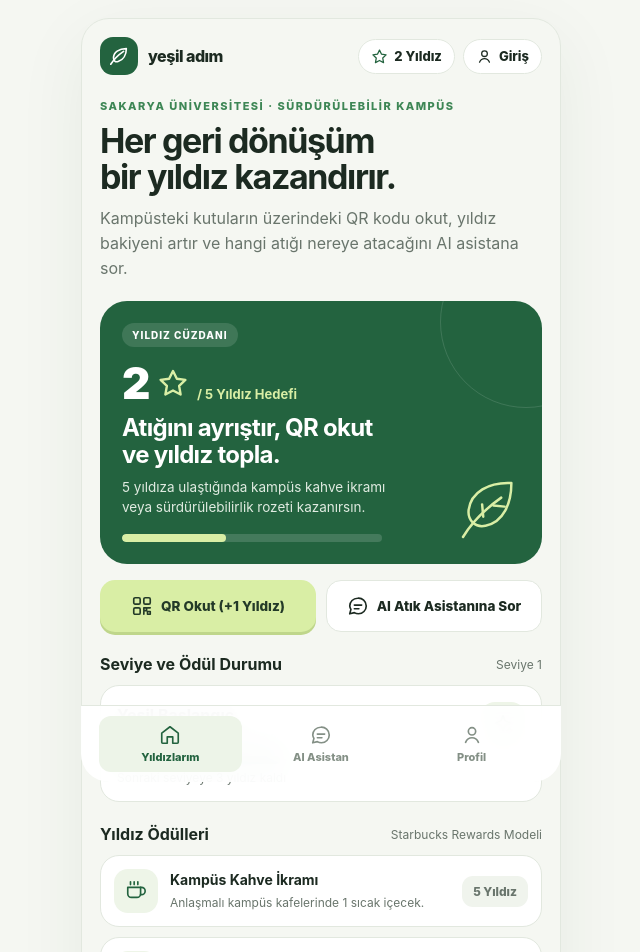
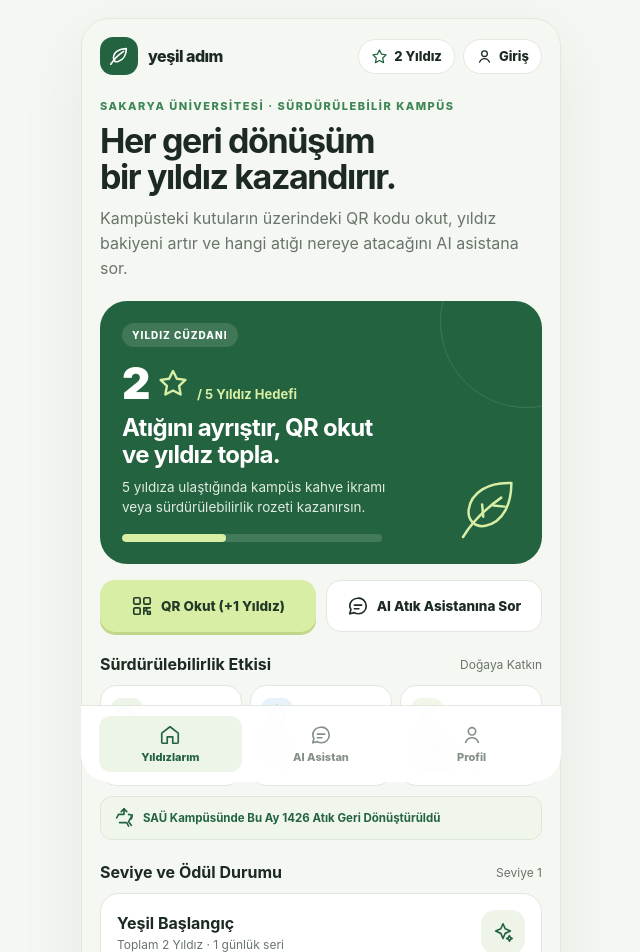
Before and after one commit to ensozdn/yesil-adim-, a React (Vite) app: page / in a window 1280 px wide. Shown: the top 952 px of the page, without its empty margins (319-959 px from the left). Built offline with nearby package versions, Linux system fonts and the light colour scheme.

Commit message:
Implement Task 1: Modular Sustainability and Eco Impact Metrics

```diff
--- a/src/App.tsx
+++ b/src/App.tsx
@@ -6,7 +6,9 @@ import type {
   ChatMessage
 } from './types';
 import { Icon } from './components/Icon';
+import { ImpactCard } from './components/ImpactCard';
 import { analyzeWasteInput } from './services/wasteAiService';
+import { calculateEcoImpact } from './services/impactService';
 import './styles.css';
 
 const STORAGE_KEY = 'green-step-wallet-v1';
@@ -225,6 +227,7 @@ export const App: React.FC = () => {
   };
 
   const levelInfo = getLevelData(wallet.lifetimeStars);
+  const ecoImpact = calculateEcoImpact(wallet.lifetimeStars, wallet.history);
   const nextRewardTarget = 5;
   const starProgressPercent = Math.min(100, (wallet.stars / nextRewardTarget) * 100);
 
@@ -318,6 +321,8 @@ export const App: React.FC = () => {
               <span>AI Atık Asistanına Sor</span>
             </button>
           </div>
+
+          <ImpactCard impact={ecoImpact} />
 
           <div className="sectionhead">
             <strong>Seviye ve Ödül Durumu</strong>
--- a/src/components/Icon.tsx
+++ b/src/components/Icon.tsx
@@ -122,6 +122,10 @@ export const Icon: React.FC<IconProps> = ({ name, className = 'ico', size = 22 }
         return <path d="M12 5v14M5 12h14" />;
       case 'close':
         return <path d="M18 6 6 18M6 6l12 12" />;
+      case 'water':
+        return <path d="M12 2.69l5.66 5.66a8 8 0 1 1-11.31 0z" />;
+      case 'cloud':
+        return <path d="M17.5 19H9a7 7 0 1 1 6.71-9h1.79a4.5 4.5 0 1 1 0 9Z" />;
       case 'leaf':
       default:
         return (
--- /dev/null
+++ b/src/components/ImpactCard.tsx
@@ -0,0 +1,57 @@
+import React from 'react';
+import type { EcoImpactData } from '../types';
+import { Icon } from './Icon';
+
+interface ImpactCardProps {
+  impact: EcoImpactData;
+}
+
+export const ImpactCard: React.FC<ImpactCardProps> = ({ impact }) => {
+  return (
+    <div className="impact-container">
+      <div className="sectionhead">
+        <strong>Sürdürülebilirlik Etkisi</strong>
+        <span className="small">Doğaya Katkın</span>
+      </div>
+
+      <div className="impact-grid">
+        <div className="impact-item">
+          <div className="impact-icon-box">
+            <Icon name="cloud" size={18} />
+          </div>
+          <div className="impact-data">
+            <div className="impact-val">{impact.co2PreventedKg} kg</div>
+            <div className="impact-label">Önlenen CO2</div>
+          </div>
+        </div>
+
+        <div className="impact-item">
+          <div className="impact-icon-box water">
+            <Icon name="water" size={18} />
+          </div>
+          <div className="impact-data">
+            <div className="impact-val">{impact.waterSavedLiters} L</div>
+            <div className="impact-label">Tasarruf Su</div>
+          </div>
+        </div>
+
+        <div className="impact-item">
+          <div className="impact-icon-box leaf">
+            <Icon name="leaf" size={18} />
+          </div>
+          <div className="impact-data">
+            <div className="impact-val">{impact.treesConserved}</div>
+            <div className="impact-label">Kurtarılan Ağaç</div>
+          </div>
+        </div>
+      </div>
+
+      <div className="campus-badge-row">
+        <Icon name="recycle" size={16} />
+        <span>SAÜ Kampüsünde Bu Ay {impact.campusMonthlyTotal} Atık Geri Dönüştürüldü</span>
+      </div>
+    </div>
+  );
+};
+
+export default ImpactCard;
--- /dev/null
+++ b/src/services/impactService.ts
@@ -0,0 +1,37 @@
+import type { EcoImpactData, ScanRecord } from '../types';
+
+export function calculateEcoImpact(lifetimeStars: number, history: ScanRecord[]): EcoImpactData {
+  const baseStars = Math.max(0, lifetimeStars);
+
+  let paperCount = 0;
+  let plasticCount = 0;
+  let glassCount = 0;
+  let batteryCount = 0;
+
+  for (const item of history) {
+    if (item.binType === 'paper') paperCount++;
+    else if (item.binType === 'plastic') plasticCount++;
+    else if (item.binType === 'glass') glassCount++;
+    else if (item.binType === 'battery') batteryCount++;
+  }
+
+  const unrecordedStars = Math.max(0, baseStars - (paperCount + plasticCount + glassCount + batteryCount));
+  plasticCount += Math.floor(unrecordedStars * 0.4);
+  paperCount += Math.floor(unrecordedStars * 0.3);
+  glassCount += Math.floor(unrecordedStars * 0.2);
+  batteryCount += Math.ceil(unrecordedStars * 0.1);
+
+  const co2Kg = (plasticCount * 0.12) + (paperCount * 0.08) + (glassCount * 0.15) + (batteryCount * 0.45);
+  const waterLiters = (plasticCount * 2.1) + (paperCount * 3.4) + (glassCount * 0.9);
+  const trees = paperCount * 0.0035;
+
+  const campusBaseCount = 1420;
+  const campusMonthlyTotal = campusBaseCount + (baseStars * 3);
+
+  return {
+    co2PreventedKg: co2Kg.toFixed(2),
+    waterSavedLiters: waterLiters.toFixed(1),
+    treesConserved: trees.toFixed(3),
+    campusMonthlyTotal
+  };
+}
--- a/src/styles.css
+++ b/src/styles.css
@@ -646,6 +646,73 @@ p {
   background: #edf4e8;
 }
 
+.impact-container {
+  margin: 18px 0 10px;
+}
+
+.impact-grid {
+  display: grid;
+  grid-template-columns: repeat(3, 1fr);
+  gap: 8px;
+}
+
+.impact-item {
+  background: white;
+  border: 1px solid var(--line);
+  border-radius: 16px;
+  padding: 12px 10px;
+  display: flex;
+  flex-direction: column;
+  gap: 8px;
+}
+
+.impact-icon-box {
+  width: 32px;
+  height: 32px;
+  border-radius: 10px;
+  background: #edf4e8;
+  color: var(--green);
+  display: grid;
+  place-items: center;
+}
+
+.impact-icon-box.water {
+  background: #e7f2fa;
+  color: #2b78b8;
+}
+
+.impact-icon-box.leaf {
+  background: #f0f7e8;
+  color: var(--green2);
+}
+
+.impact-val {
+  font-size: 15px;
+  font-weight: 850;
+  color: var(--ink);
+  letter-spacing: -0.4px;
+}
+
+.impact-label {
+  font-size: 11px;
+  color: var(--muted);
+  margin-top: 2px;
+}
+
+.campus-badge-row {
+  margin-top: 10px;
+  background: #f1f6ed;
+  border: 1px solid #dce8d5;
+  border-radius: 12px;
+  padding: 10px 12px;
+  display: flex;
+  align-items: center;
+  gap: 8px;
+  font-size: 11.5px;
+  font-weight: 750;
+  color: var(--green);
+}
+
 @media (min-width: 600px) {
   body {
     padding: 18px 0;
```
Also changed, not shown: src/types.ts (+10 -1 lines).
